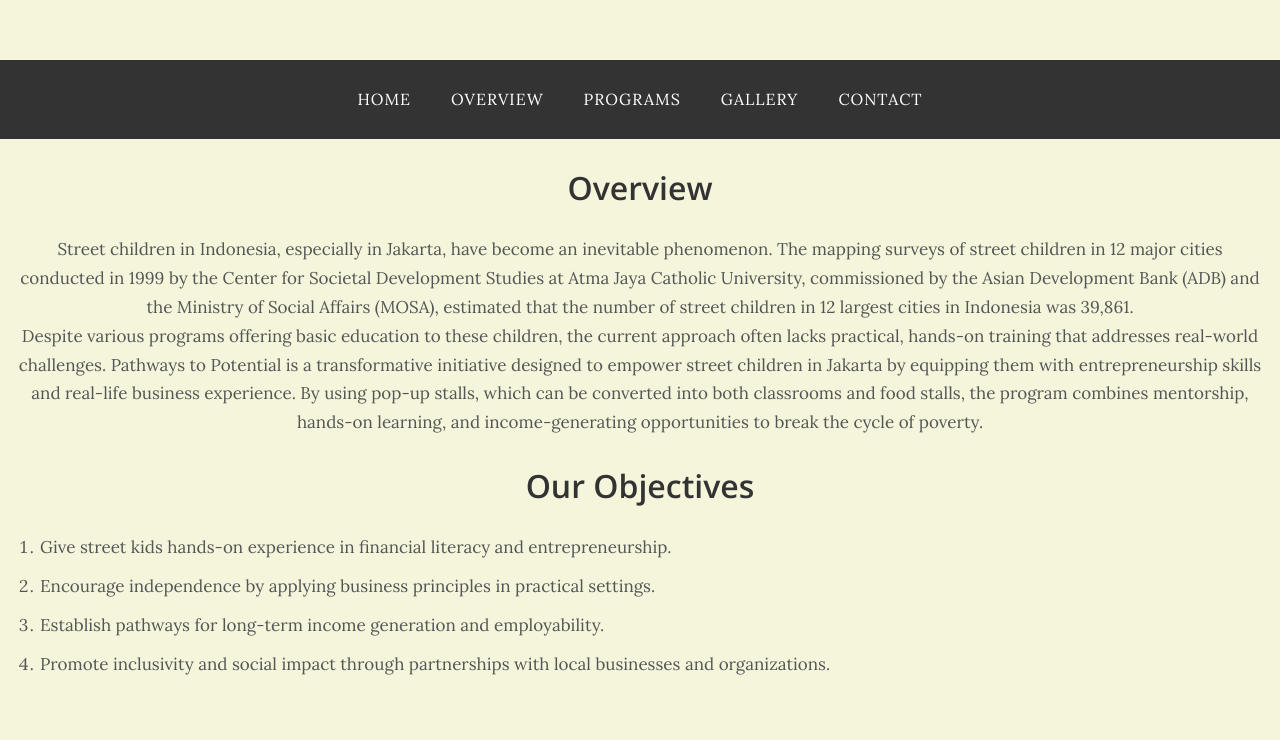
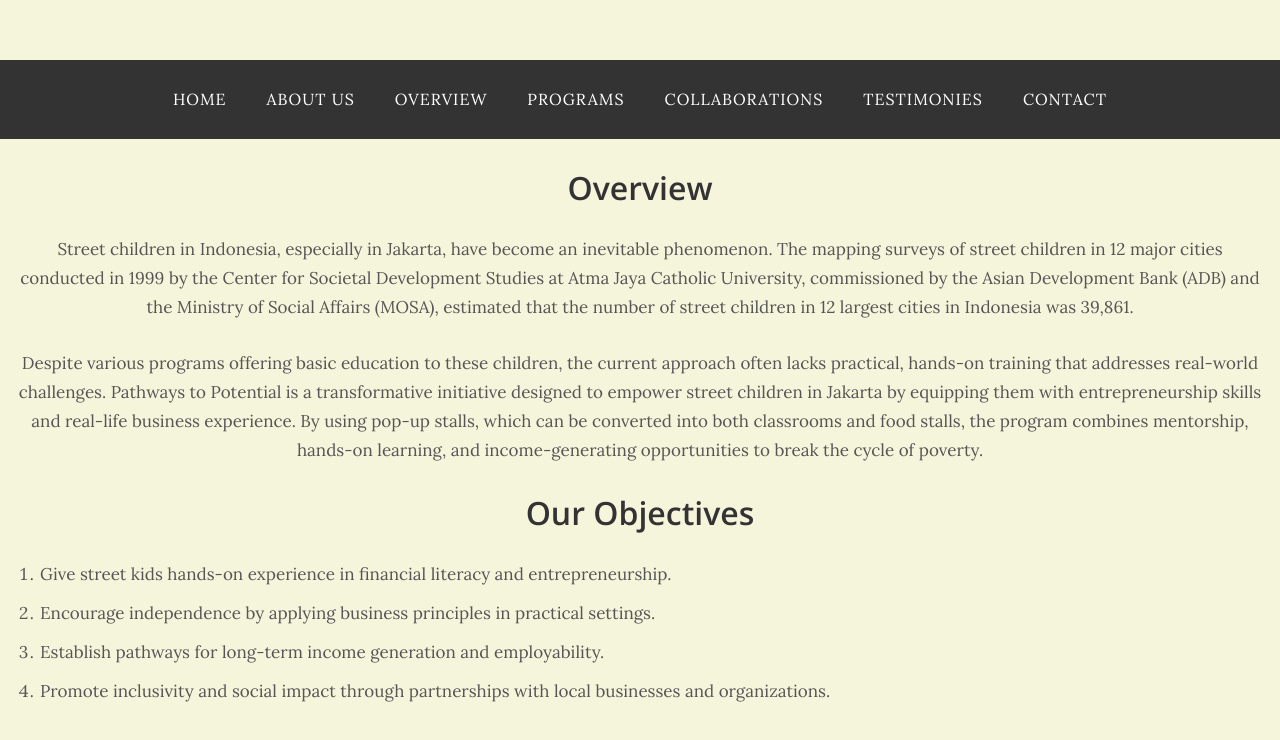
Before and after one commit to Biddybuggy/Pathways-to-Potential, a plain HTML site: page overview.html in a window 1280 px wide. Drawn offline with nearby package versions, Linux system fonts and the light colour scheme.

Commit message:
Update overview.html

```diff
--- a/overview.html
+++ b/overview.html
@@ -9,13 +9,16 @@
 <body>
     <nav>
         <a href="index.html">Home</a>
+        <a href="aboutus.html">About Us</a>
         <a href="overview.html">Overview</a>
         <a href="programs.html">Programs</a>
-        <a href="gallery.html">Gallery</a>
+        <a href="collaborations.html">Collaborations</a>
+        <a href="testimonies.html">Testimonies</a>
         <a href="contact.html">Contact</a>
     </nav>
     <h1>Overview</h1>
     <p>Street children in Indonesia, especially in Jakarta, have become an inevitable phenomenon. The mapping surveys of street children in 12 major cities conducted in 1999 by the Center for Societal Development Studies at Atma Jaya Catholic University, commissioned by the Asian Development Bank (ADB) and the Ministry of Social Affairs (MOSA), estimated that the number of street children in 12 largest cities in Indonesia was 39,861.</p>
+    <br>
     <p> Despite various programs offering basic education to these children, the current approach often lacks practical, hands-on training that addresses real-world challenges. Pathways to Potential is a transformative initiative designed to empower street children in Jakarta by equipping them with entrepreneurship skills and real-life business experience. By using pop-up stalls, which can be converted into both classrooms and food stalls, the program combines mentorship, hands-on learning, and income-generating opportunities to break the cycle of poverty.</p>
     <h1>Our Objectives</h1>
     <ol>
```
